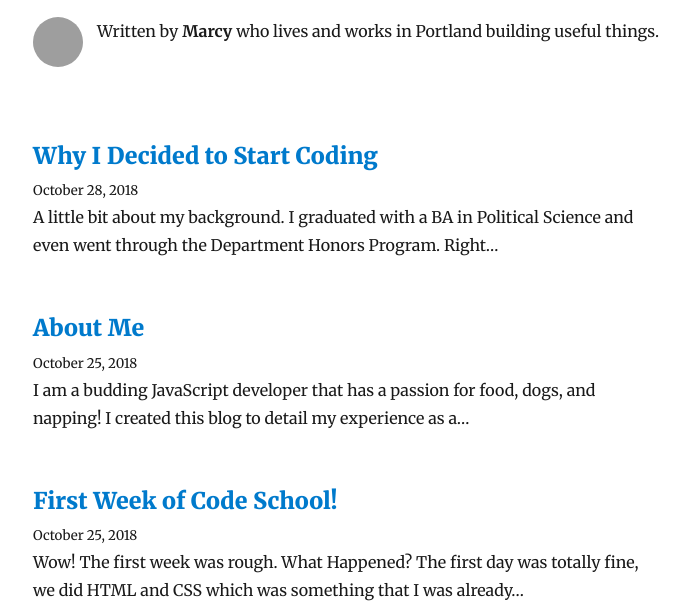
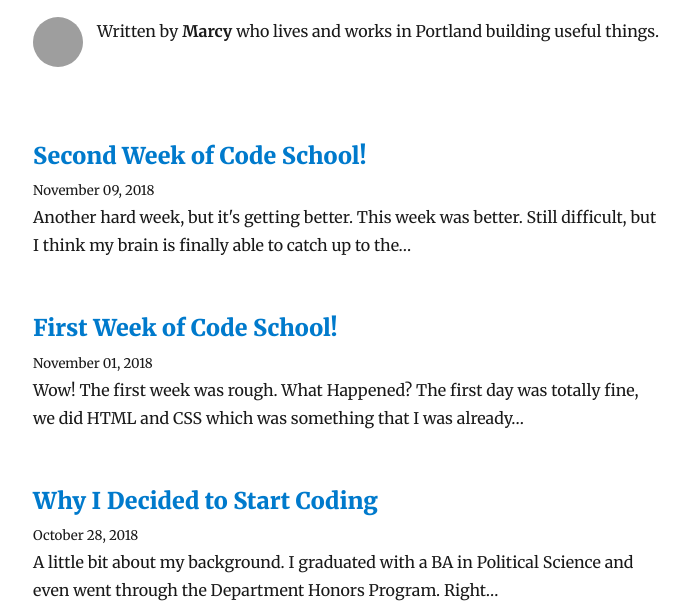
Before and after one commit to averagegalmarcy/Blog, a Gatsby site: page / in a window 1280 px wide. Shown: the part 207-810 px from the top of the page, without its empty margins (292-981 px from the left). Built offline with nearby package versions, Linux system fonts and the light colour scheme; Gatsby itself is replaced by a stand-in of ours; some packages are replaced by stand-ins of ours; grey boxes are pictures that could not be loaded.

Commit message:
dates fixed

```diff
--- a/content/blog/hi-folks/index.md
+++ b/content/blog/hi-folks/index.md
@@ -1,6 +1,6 @@
 ---
 title: Why I Decided to Start Coding
-date: '2018-10-28T22:40:32.169Z'
+date: '2018-10-28'
 ---
 
 A little bit about my background. I graduated with a BA in Political Science and even went through the Department Honors Program. Right after graduating, I landed a job at a law firm that specialized in Marijuana Law, so that was really interesting. However, as I worked there, I wasn't very keen on the work that I was doing nor the work that my attorneys were doing. If anything, law seemed to be all paper work and rules, with very little else. I know that there is much more to law, but I just couldn't see myself being happy in that profession. After leaving the firm after a year, I went into couple other jobs that were fine, but definitely not my "career" jobs. As fortune would have it, I met a mutual friend who happened to be a software developer that went through a code camp and even received a grant to attend that school. After poking around some code camps in Portland, teaching myself some code (basic HTML and CSS), and applying for the grant, I knew that this was something that I could see myself long term. So here were are!
--- a/content/blog/my-second-post/index.md
+++ b/content/blog/my-second-post/index.md
@@ -1,6 +1,6 @@
 ---
 title: First Week of Code School!
-date: '2018-10-25'
+date: '2018-11-1'
 ---
 
 Wow! The first week was rough.
--- a/content/blog/third-post/index.md
+++ b/content/blog/third-post/index.md
@@ -1,6 +1,6 @@
 ---
 title: Second Week of Code School!
-date: '2018-10-25'
+date: '2018-11-9'
 ---
 
 ## Another hard week, but it's getting better.
```
